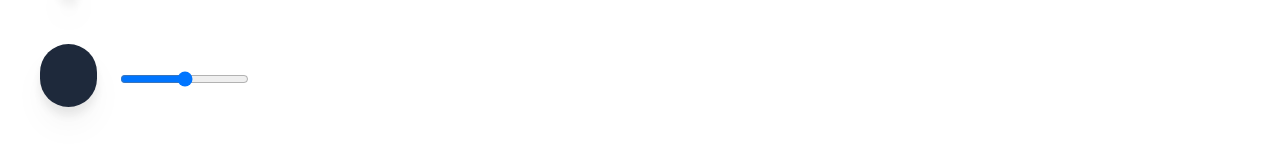
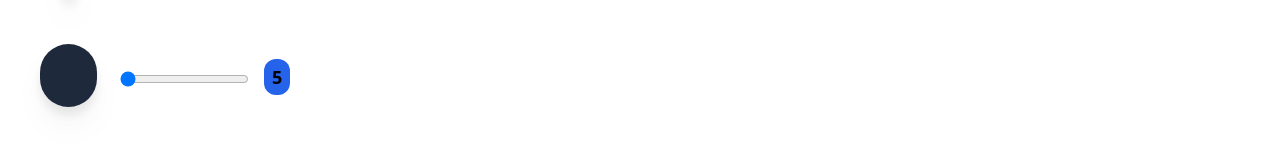
Before and after one commit to Mohamedhazeem/drawing_app, a React (Vite) app: page / in a window 1280 px wide. Both pictures are taken after a click on the element 68 px from the left and 530 px from the top of the page. Shown: the part 455-604 px from the top of the page. Built offline with nearby package versions, Linux system fonts and the light colour scheme; some icons are missing.

Commit message:
size output

```diff
--- a/src/App.css
+++ b/src/App.css
@@ -40,7 +40,10 @@
   @apply absolute opacity-0 bottom-72 left-20;
 }
 .size-select{
-  @apply absolute bottom-5 left-20
+  @apply absolute bottom-5 left-20;
+}
+.size-select-output{
+  @apply absolute bottom-3 left-56 font-bold text-center text-lg p-1 px-2 rounded-xl bg-blue-600;
 }
 .tool-enabled{
   @apply bg-slate-800;
--- a/src/features/Size.tsx
+++ b/src/features/Size.tsx
@@ -13,9 +13,11 @@ import { setSize } from "../state/canvas/canvasSlice";
 function Size() {
   const dispatch = useDispatch();
   const sizeInput = useRef<HTMLInputElement | null>(null);
+  const sizeInputValue = useRef<HTMLParagraphElement | null>(null);
   const [isSelected, setIsSelected] = useState<boolean>(false);
 
   const isShowSize = useSelector((state: RootState) => state.tools.isShowSize);
+  const size = useSelector((state: RootState) => state.canvas.size);
   const selectedTool = useSelector(
     (state: RootState) => state.tools.lastSelectedtoolName
   );
@@ -35,6 +37,10 @@ function Size() {
       dispatch(setLastSelectToolName(toolName));
     }
   }
+  const handleSizeChange = (event: string) => {
+    dispatch(setSize(Number(event)));
+    sizeInputValue.current!.textContent = event;
+  };
   return (
     <div>
       <Tool
@@ -42,12 +48,23 @@ function Size() {
         onclick={() => OnClick(ToolNames.SIZE)}
         icon={<FaRegCircleDot size={25} />}
       />
-      <input
-        type="range"
-        ref={sizeInput}
-        onChange={(e) => dispatch(setSize(Number(e.target.value)))}
-        className={`size-select ${isShowSize ? "block" : "hidden"}`}
-      />
+      <div className="flex flex-row gap-4">
+        <input
+          type="range"
+          ref={sizeInput}
+          min={5}
+          max={50}
+          defaultValue={5}
+          onChange={(e) => handleSizeChange(e.target.value)}
+          className={`size-select ${isShowSize ? "block" : "hidden"}`}
+        />
+        <p
+          className={`size-select-output ${isShowSize ? "block" : "hidden"}`}
+          ref={sizeInputValue}
+        >
+          {size}
+        </p>
+      </div>
     </div>
   );
 }
```
